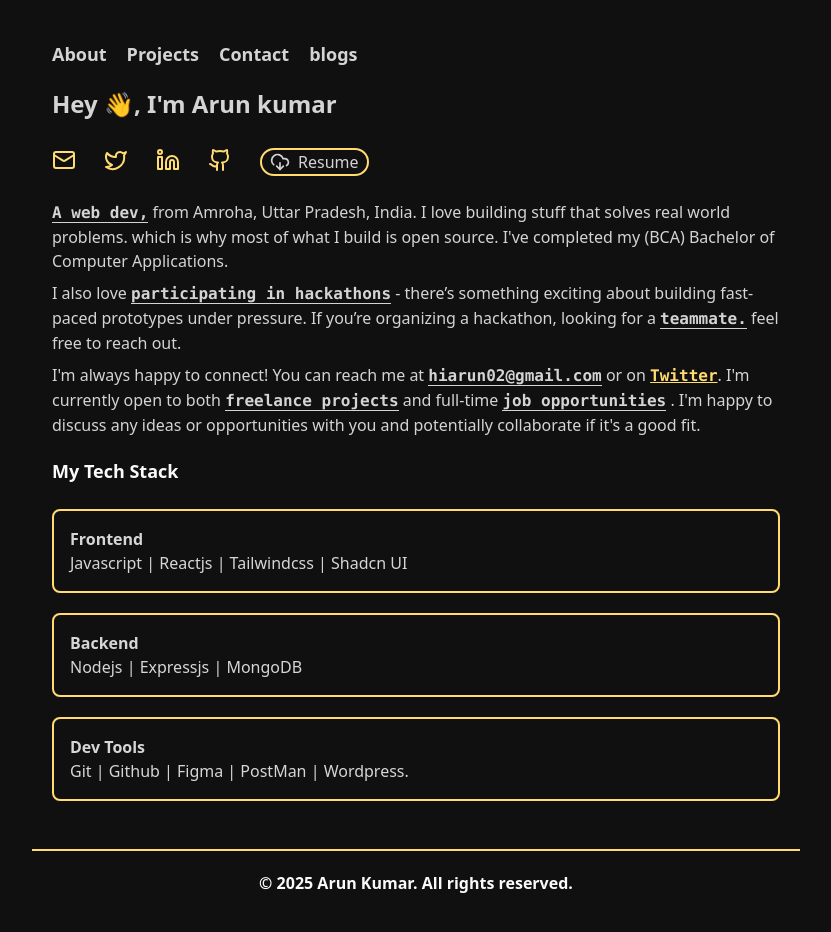
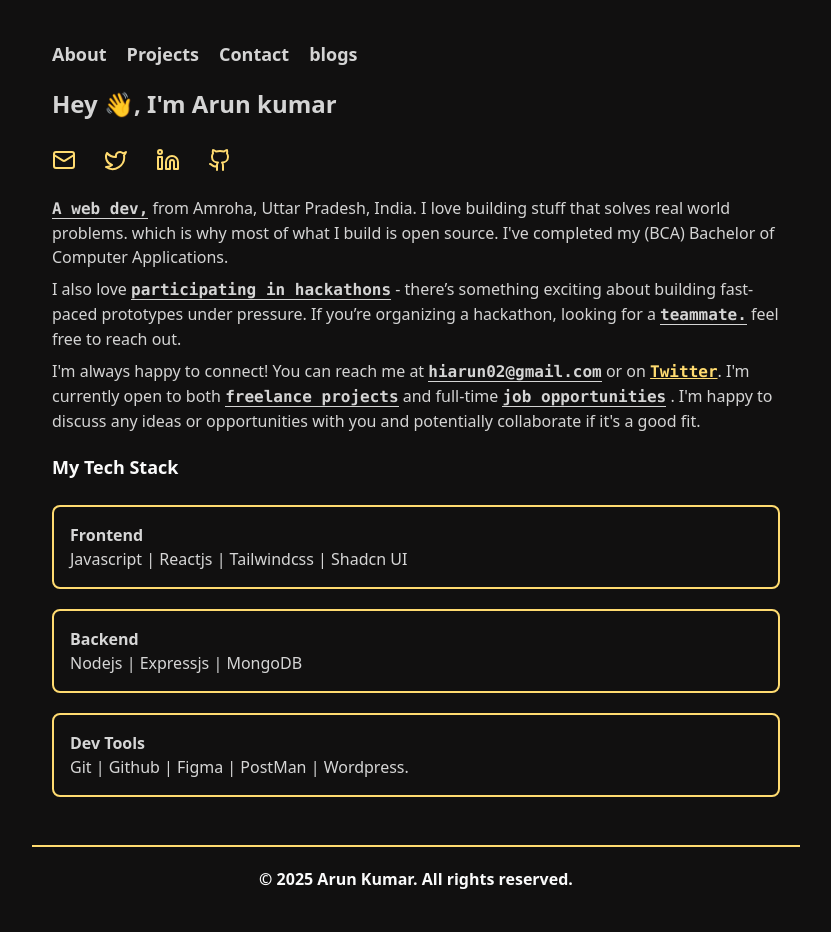
Before and after one commit to hiarun01/my-portfolio, a React (Vite) app: page / in a window 1280 px wide. Shown: the top 932 px of the page, without its empty margins (224-1055 px from the left). Built offline with nearby package versions, Linux system fonts and the light colour scheme.

Commit message:
update about page

```diff
--- a/src/components/Pages/About.jsx
+++ b/src/components/Pages/About.jsx
@@ -81,29 +81,6 @@
               <path d="M9 18c-4.51 2-5-2-7-2" />
             </svg>
           </a>
-          <a
-            href=""
-            className="flex justify-center items-center gap-2 border-2 rounded-2xl px-2 border-[#ffdb70] hover:text-[#ffdb70] "
-          >
-            <svg
-              className="text-[#ffdb70]"
-              xmlns="http://www.w3.org/2000/svg"
-              width="20"
-              height="20"
-              viewBox="0 0 24 24"
-              fill="none"
-              stroke="currentColor"
-              stroke-width="2"
-              stroke-linecap="round"
-              stroke-linejoin="round"
-              class="lucide lucide-cloud-download-icon lucide-cloud-download"
-            >
-              <path d="M12 13v8l-4-4" />
-              <path d="m12 21 4-4" />
-              <path d="M4.393 15.269A7 7 0 1 1 15.71 8h1.79a4.5 4.5 0 0 1 2.436 8.284" />
-            </svg>
-            Resume
-          </a>
         </div>
         <p className="mt-5  ">
           <span className="border-b font-mono font-bold">A web dev,</span> from
```
